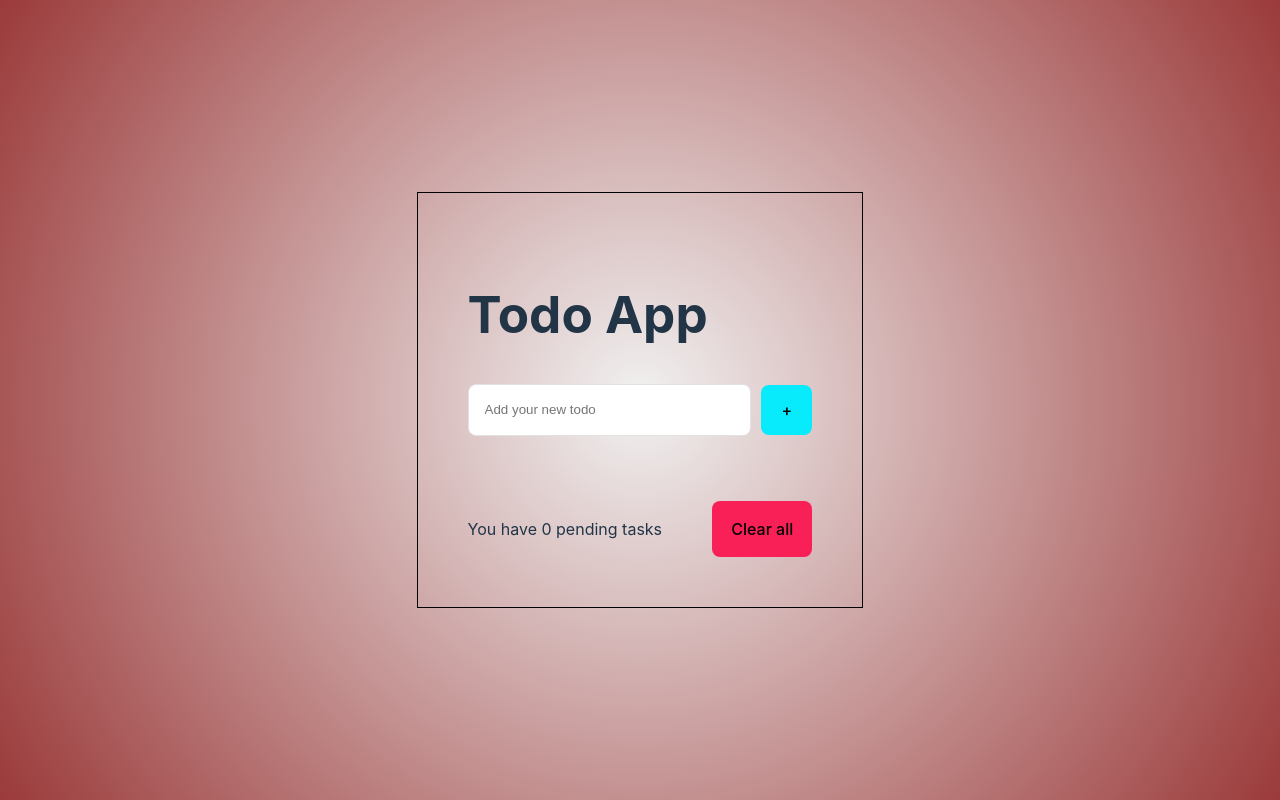
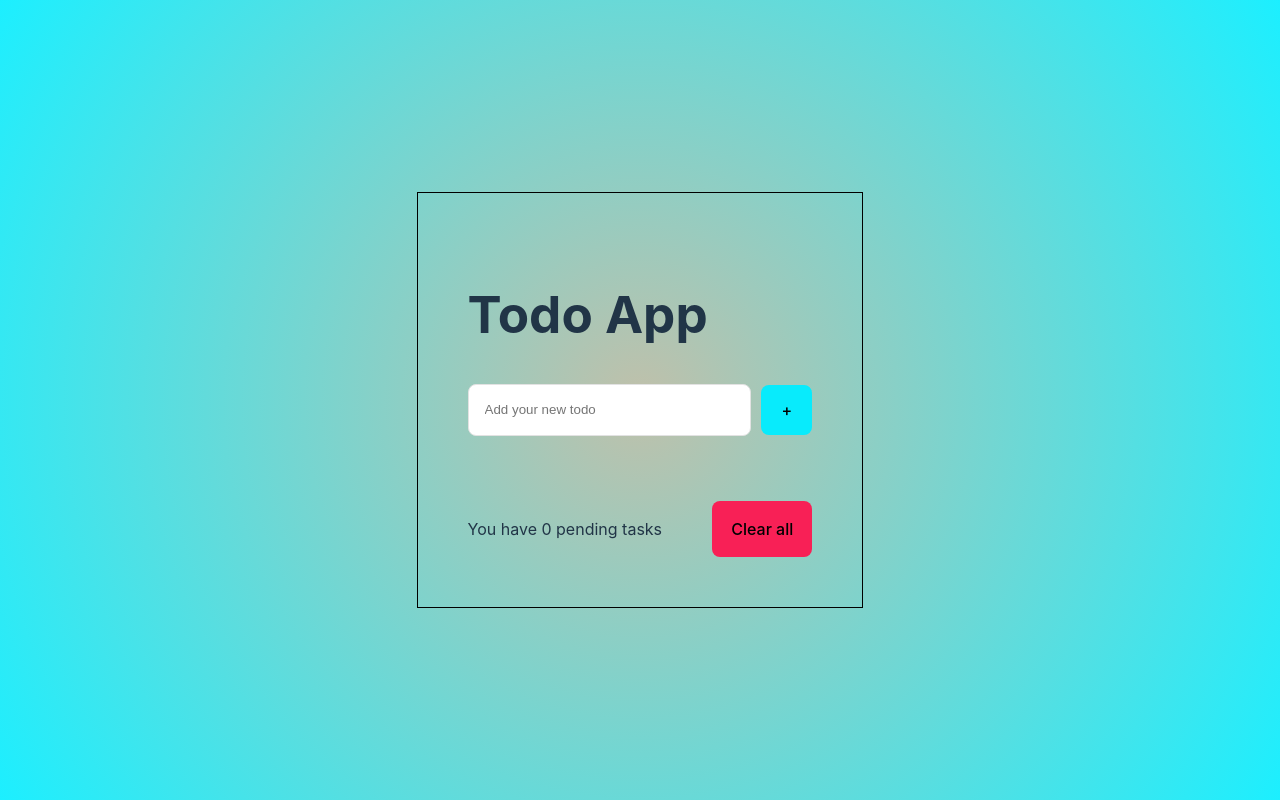
Before and after one commit to FelipeCalvache/my-react-task-list, a React (Vite) app: page / in a window 1280 px wide. Built offline with nearby package versions, Linux system fonts and the light colour scheme.

Commit message:
Back Ground gradient

```diff
--- a/src/index.css
+++ b/src/index.css
@@ -29,7 +29,7 @@
   place-items: center;
   min-width: 320px;
   min-height: 100vh;
-  background: radial-gradient(circle, #f1f1f1,#9b3a3a );
+  background: radial-gradient(circle,#c0c0aa,#1cefff  );
 }
 
 h1 {
```
